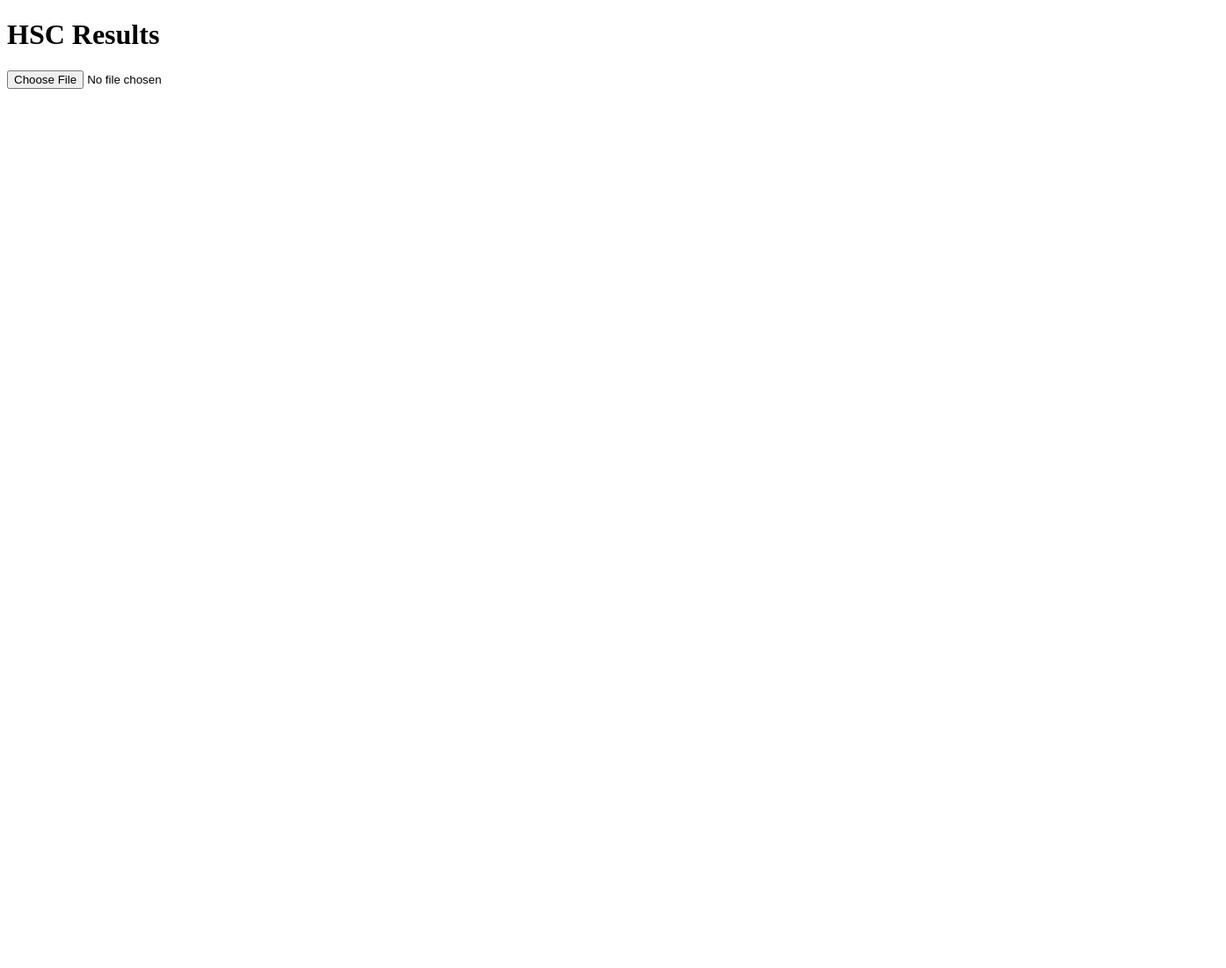
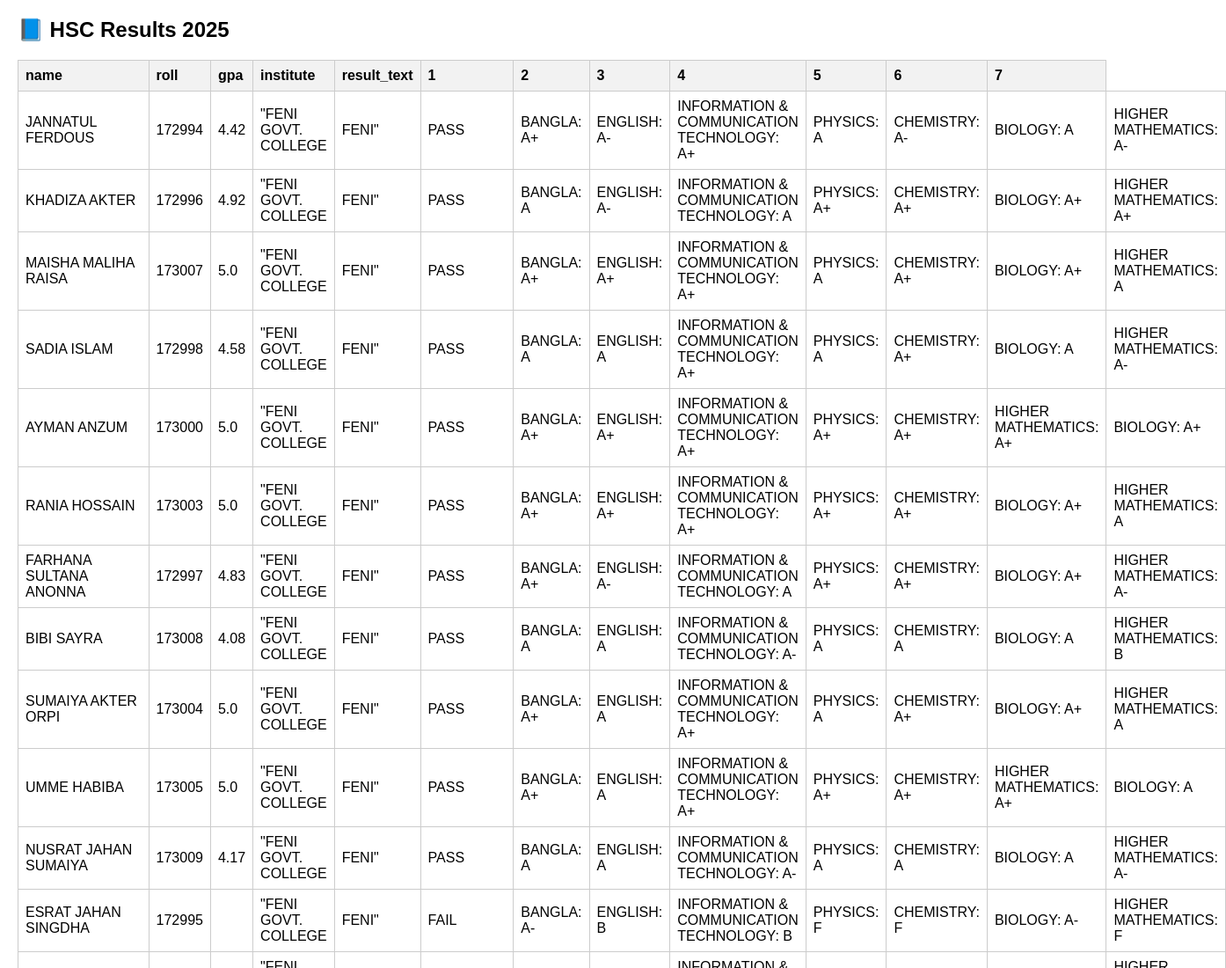
Before and after one commit to Labib00100/hsc-results-site, a plain HTML site: page index.html in a window 1280 px wide. Shown: the top 1100 px of the page at 88% size, 1394 px wide, since content can reach past the window. Before the commit the page ends 800 px from the top, so only its background shows below. Drawn offline with Linux system fonts and the light colour scheme.

Commit message:
Update HTML structure and load CSV functionality

```diff
--- a/index.html
+++ b/index.html
@@ -1,28 +1,33 @@
 <!DOCTYPE html>
 <html>
 <head>
-  <meta charset="utf-8">
+  <meta charset="UTF-8">
   <title>HSC Results Viewer</title>
   <style>
+    body { font-family: Arial, sans-serif; margin: 20px; }
     table { border-collapse: collapse; width: 100%; }
-    th, td { border: 1px solid #999; padding: 6px; text-align: left; }
+    th, td { border: 1px solid #ccc; padding: 8px; text-align: left; }
+    th { background-color: #f2f2f2; }
   </style>
 </head>
 <body>
-  <h1>HSC Results</h1>
-  <input type="file" id="upload" accept=".csv">
-  <table id="table"></table>
+  <h2>📘 HSC Results 2025</h2>
+  <table id="resultsTable"></table>
+
   <script>
-    document.getElementById('upload').addEventListener('change', e => {
-      const file = e.target.files[0];
-      const reader = new FileReader();
-      reader.onload = evt => {
-        const rows = evt.target.result.split('\n').map(r => r.split(','));
-        const table = document.getElementById('table');
-        table.innerHTML = rows.map(r => '<tr>' + r.map(c => `<td>${c}</td>`).join('') + '</tr>').join('');
-      };
-      reader.readAsText(file);
-    });
+    async function loadCSV() {
+      const response = await fetch('results.csv'); // must exist in repo root
+      const text = await response.text();
+      const rows = text.trim().split('\n').map(r => r.split(','));
+      const table = document.getElementById('resultsTable');
+
+      table.innerHTML = rows
+        .map((row, i) =>
+          `<tr>${row.map(cell => `<${i===0?'th':'td'}>${cell}</${i===0?'th':'td'}>`).join('')}</tr>`
+        )
+        .join('');
+    }
+    loadCSV();
   </script>
 </body>
 </html>
```
